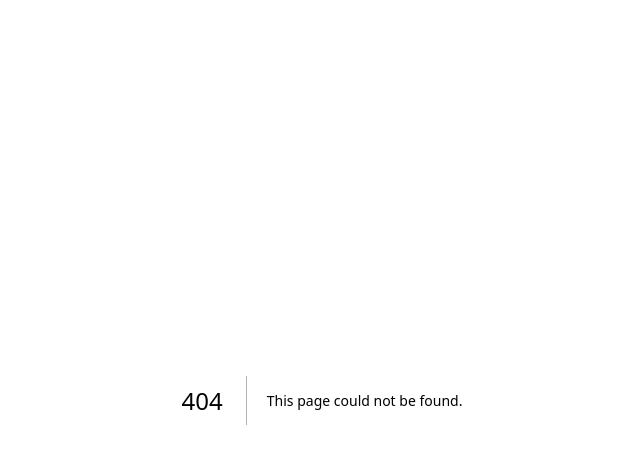
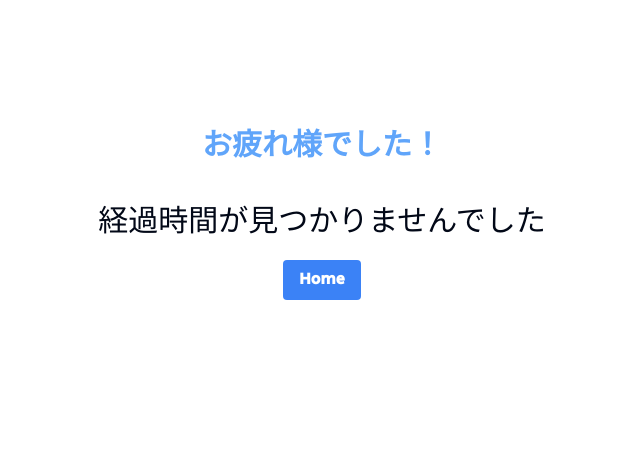
Before and after one commit to kameiryohei/Video-studySpoter, a Next.js app: page /workspace/stanby/video/result in a window 1280 px wide. Before the commit this address had no page. Shown: the top 464 px of the page, without its empty margins (318-958 px from the left). Built offline with nearby package versions, Linux system fonts and the light colour scheme.

Commit message:
経過時間を監視しました

```diff
--- a/app/workspace/stanby/video/page.tsx
+++ b/app/workspace/stanby/video/page.tsx
@@ -2,7 +2,8 @@
 import OT from "@opentok/client";
 import Link from "next/link";
 import { useEffect, useState } from "react";
-import { SlArrowLeftCircle, SlArrowRightCircle } from "react-icons/sl";
+import { SlArrowLeftCircle } from "react-icons/sl";
+import { useRouter } from "next/navigation";
 
 type Stream = {
   streamId: string;
@@ -16,6 +17,8 @@ const token = process.env.NEXT_PUBLIC_OPENTOK_TOKEN;
 const page = () => {
   const [subscribers, setSubscribers] = useState<Stream[]>([]);
   const [publisher, setPublisher] = useState<OT.Publisher | null>(null); // 新しい状態を追加
+  const [elapsedTime, setElapsedTime] = useState(0);
+  const router = useRouter();
 
   // エラーはalertで通知する
   const handleError = (error: any) => {
@@ -80,10 +83,23 @@ const page = () => {
     }
     const session = OT.initSession(apiKey, sessionId);
     initializeSession();
+
+    const timer = setInterval(() => {
+      setElapsedTime((prevTime) => prevTime + 1);
+    }, 1000);
+
     return () => {
+      clearInterval(timer);
       session.disconnect();
     };
   }, []);
+
+  const handleEndButtonClick = () => {
+    const params = new URLSearchParams();
+    params.append("time", elapsedTime.toString());
+    const href = `/workspace/stanby/video/result?${params}`;
+    router.push(href);
+  };
 
   return (
     <>
@@ -93,12 +109,17 @@ const page = () => {
           className="mt-5 ml-5 hover:ring-4 hover:ring-blue-300 rounded-full duration-300"
         />
       </Link>
-      <Link href="/">
-        <SlArrowRightCircle
-          size={40}
-          className=" absolute right-0 top-0 mt-5 mr-5 hover:ring-4 hover:ring-blue-300 rounded-full duration-300"
-        />
-      </Link>
+      <div className="flex justify-center mt-8 text-2xl">
+        経過時間: {elapsedTime} 秒
+      </div>
+
+      <button
+        onClick={handleEndButtonClick}
+        className="py-2 px-4 bg-blue-300 hover:bg-blue-500 absolute right-0 top-0 mt-5 mr-5 hover:ring-4 hover:ring-blue-300 rounded-full duration-300"
+      >
+        終了
+      </button>
+
       <div className="mt-36 flex justify-center items-center flex-col">
         <div className="flex justify-center gap-10 flex-wrap">
           <div className="flex flex-col items-center">
--- /dev/null
+++ b/app/workspace/stanby/video/result/page.tsx
@@ -0,0 +1,33 @@
+"use client";
+import { useRouter, useSearchParams } from "next/navigation";
+import { useState, useEffect } from "react";
+
+const page = () => {
+  const router = useRouter();
+  const params = useSearchParams();
+
+  const [search, setSearch] = useState<string>(params.get("time"));
+
+  return (
+    <div className="mx-auto max-w-3xl lg:max-w-2xl px-4 sm:px-6 lg:px-8 pb-16 pt-20 text-center lg:pt-32">
+      <p className="text-center text-3xl font-bold text-blue-400">
+        お疲れ様でした！
+      </p>
+      <p className="mt-10">
+        {search ? (
+          <span className="text-3xl">経過時間: {search} 秒</span>
+        ) : (
+          <span className="text-3xl">経過時間が見つかりませんでした</span>
+        )}
+      </p>
+      <button
+        onClick={() => router.push("/")}
+        className="mt-5 bg-blue-500 hover:bg-blue-700 text-white font-bold py-2 px-4 rounded"
+      >
+        Home
+      </button>
+    </div>
+  );
+};
+
+export default page;
```
